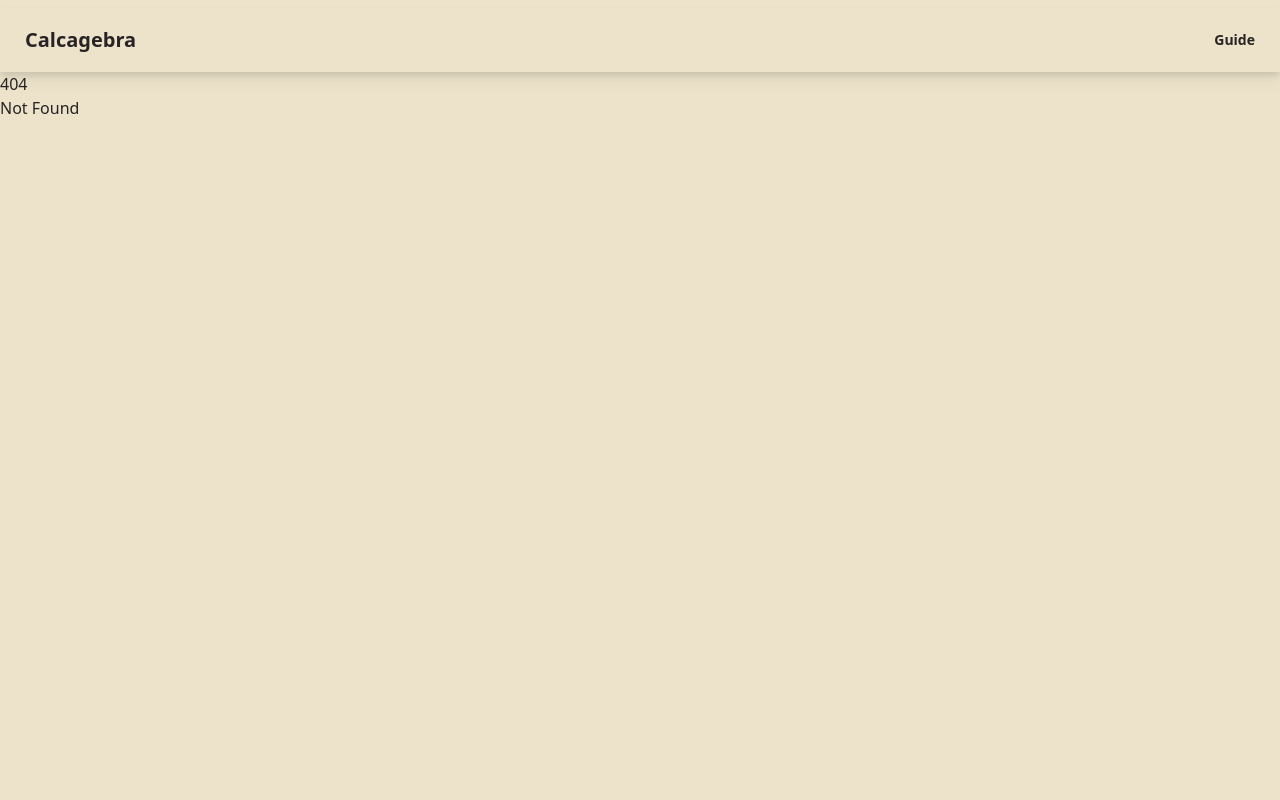
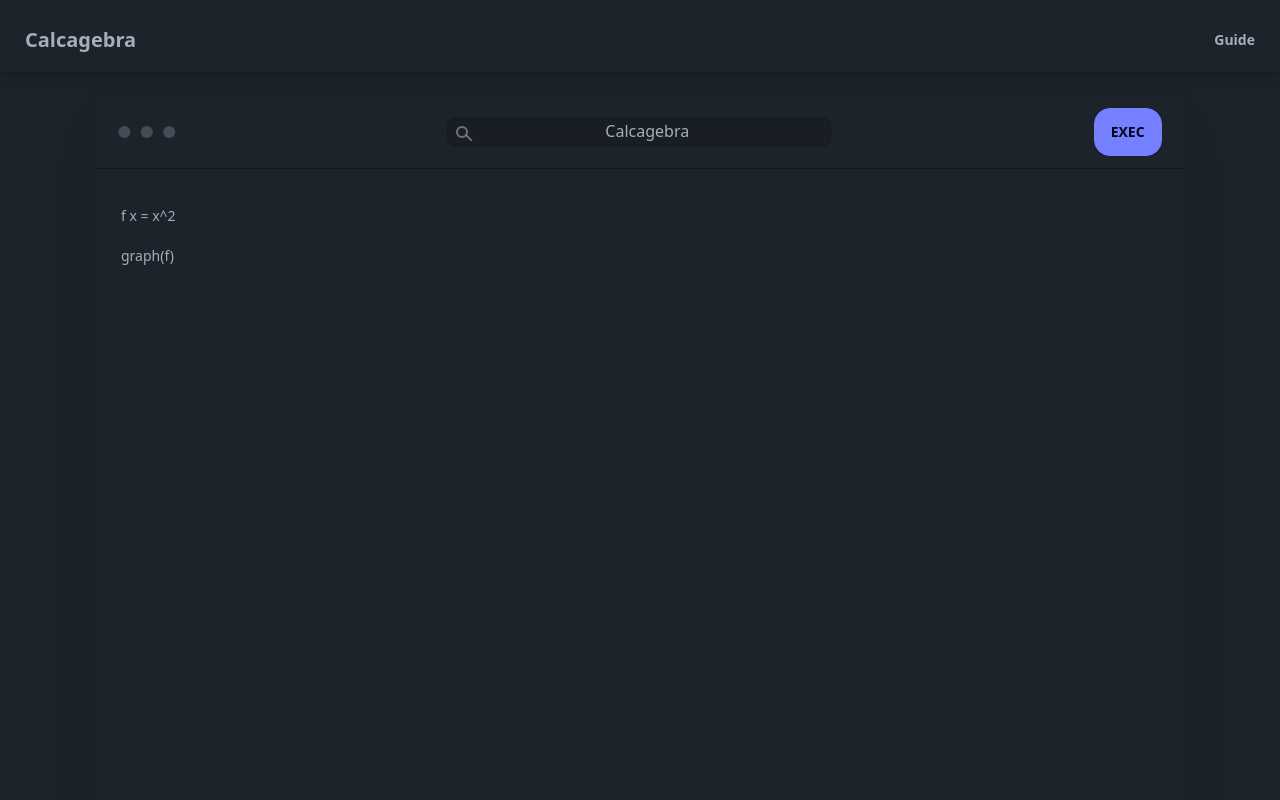
Before and after one commit to calcagebra/website, a SvelteKit app: page /playground in a window 1280 px wide. Before the commit this address had no page. Shown: the top 800 px of the page. Built offline with nearby package versions, Linux system fonts and the light colour scheme.

Commit message:
feat: playground

```diff
--- a/package.json
+++ b/package.json
@@ -27,6 +27,7 @@
 	"dependencies": {
 		"@sveltejs/adapter-cloudflare": "^4.4.0",
 		"autoprefixer": "^10.4.19",
+		"codemirror": "^6.0.1",
 		"daisyui": "^4.11.1",
 		"postcss": "^8.4.38",
 		"tailwindcss": "^3.4.3",
--- a/src/routes/+page.svelte
+++ b/src/routes/+page.svelte
@@ -48,7 +48,7 @@ print(f\`)
 `;
 
 	let c3 = `
-f x = x
+f x = x^2
 
 graph(f)`;
 
@@ -70,6 +70,7 @@ graph(f)`;
 			`${document.getElementById('code').value.split('# OUTPUT:')[0].trim()}
 
 # OUTPUT:
+# ANYTHING BELOW THIS LINE IS ALWAYS IGNORED, YOU DO NOT NEED TO REMOVE ANYTHING
 ${result}`;
 	}
 </script>
@@ -103,14 +104,9 @@ ${result}`;
 			<a href="/guide" class="btn btn-primary animate-slidein [--slidein-delay:700ms] opacity-0"
 				>Get Started</a
 			>
-			<button
-				class="btn btn-secondary animate-slidein [--slidein-delay:700ms] opacity-0"
-				on:click={() => {
-					document.getElementById('timeline').scrollIntoView({
-						behavior: 'smooth',
-						block: 'start'
-					});
-				}}>Learn more</button
+			<a
+				href="/playground"
+				class="btn btn-secondary animate-slidein [--slidein-delay:700ms] opacity-0">Playground</a
 			>
 		</div>
 	</div>
--- /dev/null
+++ b/src/routes/playground/+page.svelte
@@ -0,0 +1,44 @@
+<script>
+	let sample = `
+f x = x^2
+
+graph(f)`;
+
+	async function runCode() {
+		const WORKERS_URL = 'https://worker-rust.megatank.workers.dev';
+		const result = await (
+			await fetch(
+				new Request(WORKERS_URL, {
+					method: 'POST',
+					body: JSON.stringify({
+						code: document.getElementById('code').value.split('# OUTPUT:')[0].trim(),
+						debug: false
+					})
+				})
+			)
+		).text();
+
+		document.getElementById('code').value =
+			`${document.getElementById('code').value.split('# OUTPUT:')[0].trim()}
+
+# OUTPUT:
+# ANYTHING BELOW THIS LINE IS ALWAYS IGNORED, YOU DO NOT NEED TO REMOVE ANYTHING
+${result}`;
+	}
+</script>
+
+<div class="my-2 mx-20 p-4 text-center">
+	<div class="mockup-browser shadow-2xl">
+		<div class="mockup-browser-toolbar">
+			<div class="input border border-base-300">Calcagebra</div>
+			<h1 class="flex">
+				<button class="btn btn-primary rounded-2xl ml-auto" on:click={runCode}>EXEC</button>
+			</h1>
+		</div>
+		<div class="flex border-t border-base-300 min-h-screen">
+			<textarea id="code" class="textarea textarea-lg text-sm text-light bg-base-100 min-h-screen w-full"
+				>{sample}</textarea
+			>
+		</div>
+	</div>
+</div>
--- a/tailwind.config.js
+++ b/tailwind.config.js
@@ -21,7 +21,7 @@ export default {
     }
   },
   daisyui: {
-    themes: ["retro"],
+    themes: ["dark"],
   },
   plugins: [
     require('daisyui'),
```
Also changed, not shown: 1 other file (tests, documents, lock files or other folders).
